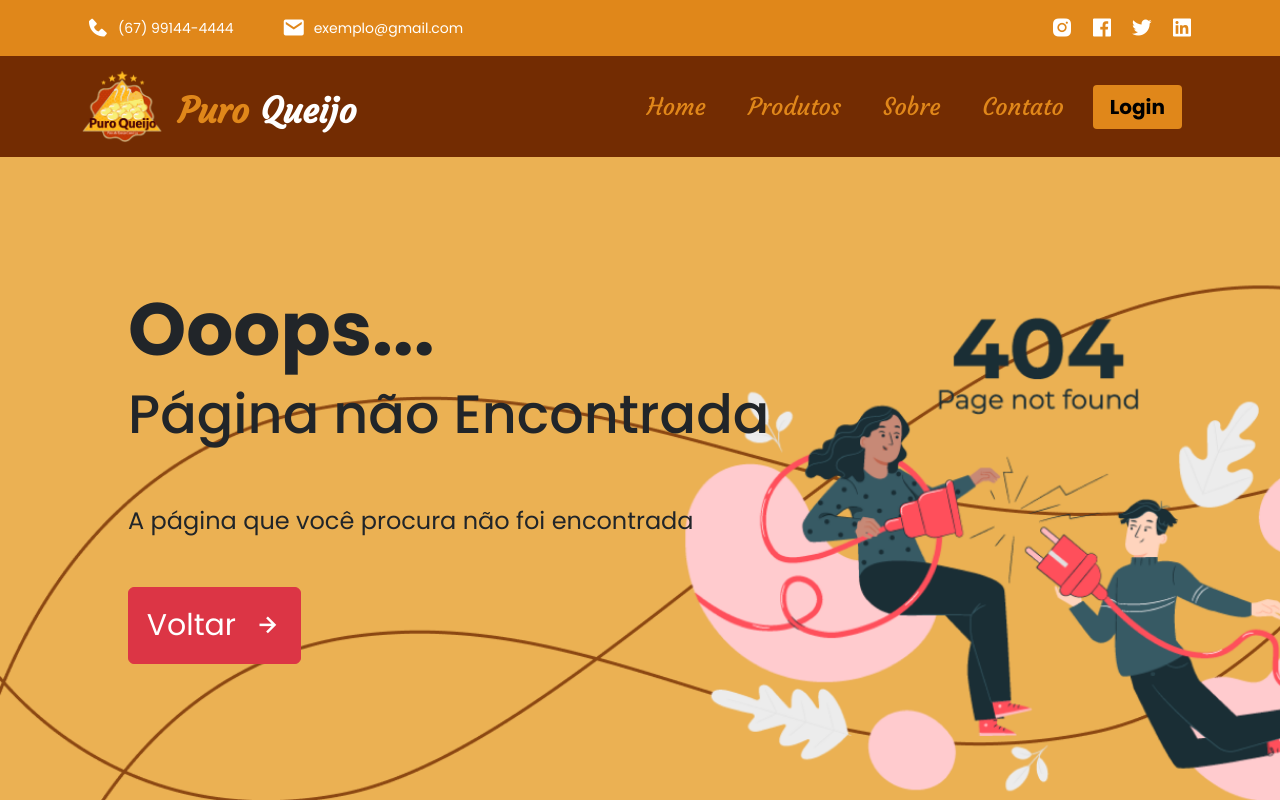
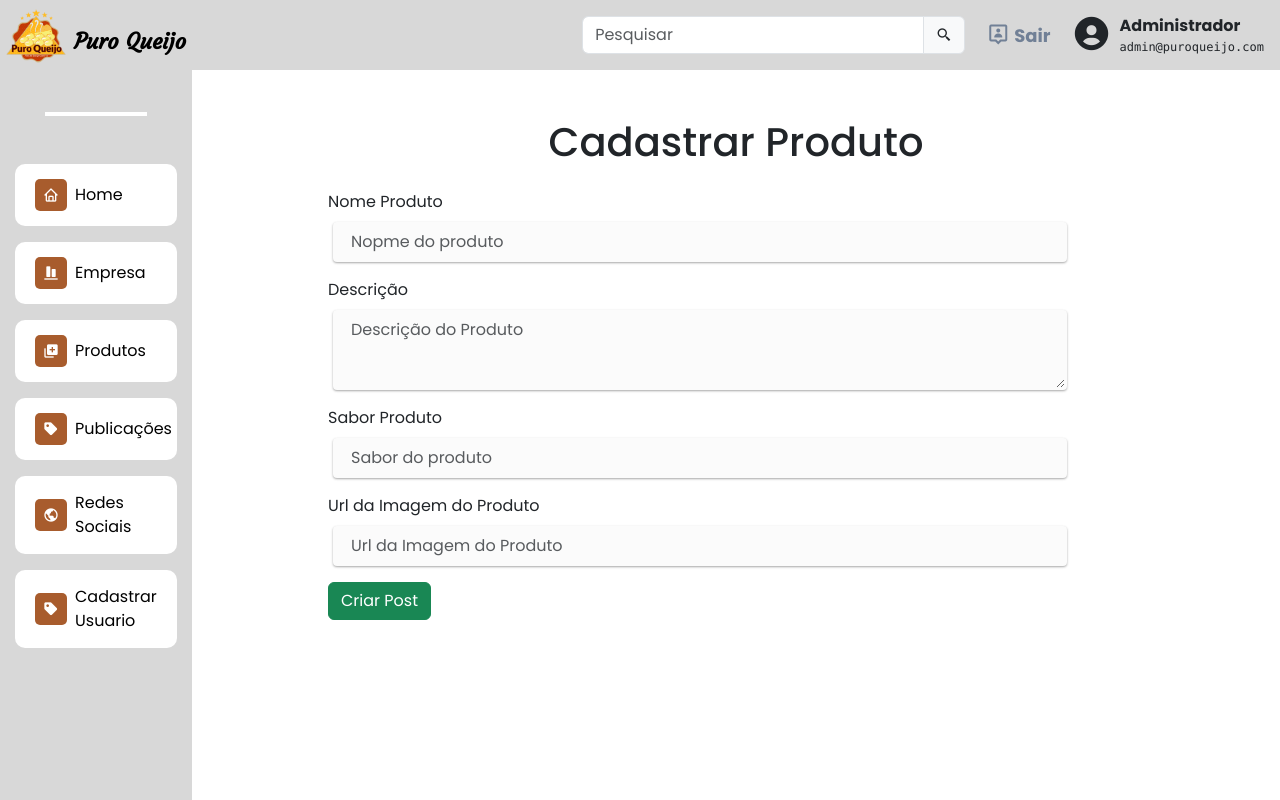
Before and after one commit to devPrates/PuroQueijo, a React (Vite) app: page /admin/cadastrar-Produto in a window 1280 px wide. Shown: the top 800 px of the page. Built offline with nearby package versions, Linux system fonts and the light colour scheme.

Commit message:
conect baci de dados

```diff
--- a/src/admin/Empresa/Empresa.jsx
+++ b/src/admin/Empresa/Empresa.jsx
@@ -11,6 +11,10 @@ function Empresa() {
     const [email, setEmail] = useState()
     const [telefone, setTelefone] = useState()
     const [cnpj, setCnpj] = useState()
+    const [missao, setMissao] = useState()
+    const [visao, setVisao] = useState()
+    const [valores, setValores] = useState()
+    const [sobre, setSobre] = useState()
 
     useEffect(() => {
         axios.get("https://x8ki-letl-twmt.n7.xano.io/api:qttFphyQ/empresa/1")
@@ -20,72 +24,116 @@ function Empresa() {
             .catch((err) => console.error(err))
     }, [])
 
-    const salvarDados = (e) => {
+    const salvarDados = async (e) => {
         e.preventDefault();
 
-        console.log(nome, celular);
+        let id = 1
+        const data = {id, nome, celular, email, telefone, cnpj, missao, visao, valores, sobre}
+        await axios.post("https://x8ki-letl-twmt.n7.xano.io/api:qttFphyQ/empresa/1", data)
+        navigate("/admin/Home")
     }
 
     return (
         <>
             <section className="w-75 mx-auto mt-5 d-flex flex-column gap-3">
                 <h1 className="text-center">Dados da Empresa</h1>
-                <article className="d-flex justify-content-between gap-5">
+                <article className="d-flex gap-5 empresa_container">
 
-                    <form onSubmit={(e) => salvarDados(e)}>
+                    <form onSubmit={(e) => salvarDados(e)} className="w-100 form-dados ">
                         <div className="mb-3">
-                            <label htmlFor="nome" className="form-label">Nome Fantasia</label>
+                            <label htmlFor="nome" className="form-label label_form">Nome Fantasia</label>
                             <input
                                 type="text"
                                 id="nome"
                                 placeholder={dadoSobre.nomeFantasia}
-                                className="form-control"
+                                className="form-control input_name"
                                 onChange={(e) => setNome(e.target.value)}
                             />
                         </div>
                         <div className="mb-3">
-                            <label htmlFor="celular" className="form-label">Celular</label>
+                            <label htmlFor="celular" className="form-label label_form">Celular</label>
                             <input
                                 type="text"
                                 id="celular"
-                                className="form-control"
+                                className="form-control input_name"
                                 placeholder={dadoSobre.celular}
                                 onChange={(e) => setCelular(e.target.value)}
                             />
                         </div>
                         <div className="mb-3">
-                            <label htmlFor="email" className="form-label">Email</label>
+                            <label htmlFor="email" className="form-label label_form">Email</label>
                             <input
                                 type="email"
                                 id="email"
-                                className="form-control"
+                                className="form-control input_name"
                                 placeholder={dadoSobre.email}
                                 onChange={(e) => setEmail(e.target.value)}
                             />
                         </div>
                         <div className="mb-3">
-                            <label htmlFor="telefone" className="form-label">Numero de Telefone</label>
+                            <label htmlFor="telefone" className="form-label label_form">Numero de Telefone</label>
                             <input
                                 type="text"
                                 id="telefone"
-                                className="form-control"
+                                className="form-control input_name"
                                 placeholder={dadoSobre.telefone}
                                 onChange={(e) => setTelefone(e.target.value)}
                             />
                         </div>
                         <div className="mb-3">
-                            <label htmlFor="cnpj" className="form-label">CNPJ</label>
+                            <label htmlFor="cnpj" className="form-label label_form">CNPJ</label>
                             <input
                                 type="text"
                                 id="cnpj"
-                                className="form-control"
+                                className="form-control input_name"
                                 placeholder={dadoSobre.cnpj}
                                 onChange={(e) => setCnpj(e.target.value)}
                             />
                         </div>
+                        <div className="mb-3">
+                            <label htmlFor="missao" className="form-label label_form">Missão</label>
+                            <textarea
+                                className="form-control input_name"
+                                id="missao"
+                                placeholder={dadoSobre.missao}
+                                onChange={(e) => setMissao(e.target.value)}
+                                rows="3">
+                            </textarea>
+                        </div>
+                        <div className="mb-3">
+                            <label htmlFor="visao" className="form-label label_form">Visão</label>
+                            <textarea
+                                className="form-control input_name"
+                                id="visao"
+                                placeholder={dadoSobre.visao}
+                                onChange={(e) => setVisao(e.target.value)}
+                                rows="3">
+                            </textarea>
+                        </div>
 
+                        <div className="mb-3">
+                            <label htmlFor="valores" className="form-label label_form">Valores</label>
+                            <textarea
+                                className="form-control input_name"
+                                id="valores"
+                                placeholder={dadoSobre.valores}
+                                onChange={(e) => setValores(e.target.value)}
+                                rows="3">
+                            </textarea>
+                        </div>
 
-                        <input type="submit" value="Criar Post" className="btn btn-success"/>
+                        <div class="mb-3">
+                            <label htmlFor="sobre" class="form-label label_form">Sobre</label>
+                            <textarea
+                                class="form-control input_name"
+                                id="sobre"
+                                placeholder={dadoSobre.sobre}
+                                onChange={(e) => setSobre(e.target.value)}
+                                rows="3">
+                            </textarea>
+                        </div>
+
+                        <input type="submit" value="Criar Post" className="btn btn-success" disabled/>
                     </form>
 
 
--- a/src/admin/Empresa/empresa.css
+++ b/src/admin/Empresa/empresa.css
@@ -0,0 +1,16 @@
+.empresa_container{
+    height: 70vh;
+}
+
+.form-dados {
+    overflow-y: auto;
+}
+
+.form-dados::-webkit-scrollbar{
+    width: 10px;
+}
+
+.form-dados::-webkit-scrollbar-thumb{
+    background-color: var(--Primary-color-500);
+    border-radius: 12px;
+}
--- a/src/admin/Home/home.css
+++ b/src/admin/Home/home.css
@@ -0,0 +1,23 @@
+.input_name{
+    width: 90%;
+    margin-left: 5px;
+    color: rgb(36, 35, 42);
+    font-size: 16px;
+    line-height: 20px;
+    border-radius: 4px;
+    padding: 8px 16px;
+    border: 2px solid transparent;
+    box-shadow: rgb(0 0 0 / 12%) 0px 1px 3px, rgb(0 0 0 / 24%) 0px 1px 2px;
+    background: rgb(251, 251, 251);
+}
+
+.input_select{
+    width: 100%;
+    color: rgb(36, 35, 42);
+    font-size: 16px;
+    line-height: 20px;
+    border-radius: 4px;
+    padding: 8px 16px;
+    border: 2px solid transparent;
+    box-shadow: rgb(0 0 0 / 12%) 0px 1px 3px, rgb(0 0 0 / 24%) 0px 1px 2px;
+}
--- a/src/admin/Navbar/Navbar.jsx
+++ b/src/admin/Navbar/Navbar.jsx
@@ -19,11 +19,11 @@ function Navbar() {
                     <Link className="btn barra__btn d-flex align-items-center gap-1" to="/">
                         <i className='bx bx-user-pin' ></i> Sair
                     </Link>
-                    <div className="d-flex h-100">
+                    <div className="d-flex h-100 gap-2">
                         <i className='bx bxs-user-circle fs-1' ></i>
-                        <div className="d-flex flex-column gap-1">
-                            <span>Username</span>
-                            <span>exemplo@gmail.com</span>
+                        <div className="user-text d-flex flex-column gap-0">
+                            <span>Administrador</span>
+                            <samp>admin@puroqueijo.com</samp>
                         </div>
                     </div>
                 </div>
--- a/src/admin/Navbar/navbar.css
+++ b/src/admin/Navbar/navbar.css
@@ -22,3 +22,12 @@
     color: #718096;
     font-size: 24px;
 }
+
+.user-text span {
+    font-size: 16px;
+    font-weight: 700;
+}
+
+.user-text samp {
+    font-size: 12px;
+}
--- a/src/admin/Produtos/Prod.jsx
+++ b/src/admin/Produtos/Prod.jsx
@@ -1,43 +1,55 @@
+import axios from "axios"
+import { useState, useEffect } from "react"
+import { Link, NavLink } from "react-router-dom"
+
 
 function Prod() {
+    const [dado, setDado] = useState([])
+    useEffect(() => {
+        axios.get("https://x8ki-letl-twmt.n7.xano.io/api:qttFphyQ/produto")
+            .then((res) => {
+                setDado(res.data)
+            })
+            .catch((err) => console.error(err))
+    }, [])
+
+
     return (
         <>
             <section className="w-75 mx-auto mt-5 d-flex flex-column gap-3">
-                <h1 className="text-center">Produtos</h1>
-                <article className="d-flex justify-content-between gap-5">
-                    <section className="w-50">
-                        <div className="input__dados mb-3">
-                            <label for="nomeDoProduto" className="form-label">Nome do Produto</label>
-                            <input type="email" className="form-control" id="nomeDoProduto" placeholder="Nome do Produto"></input>
-                        </div>
+                <div className="d-flex justify-content-between w-100">
+                    <h1 className="">Produtos</h1>
+                    <Link className="btn btn-info d-flex align-items-center" to="/admin/cadastrar-Produto">+ Cadastrar Produto</Link>
+                </div>
+                <article className="d-flex justify-content-between gap-5 mt-2">
+                    <table className="table ">
+                        <thead>
+                            <tr className="table-active">
+                                <th scope="col">#</th>
+                                <th scope="col">Nome</th>
+                                <th scope="col">Sabor</th>
+                                <th scope="col">Descrição</th>
+                                <th scope="col">Editar</th>
+                                <th scope="col">Excluir</th>
+                            </tr>
+                        </thead>
+                        {
+                            dado.map(item =>{
+                                return <tbody className="table-hover" key={item.id}>
+                                            <tr>
+                                                <th scope="row">{item.id}</th>
+                                                <td>{item.nomeProduto}</td>
+                                                <td>{item.sabor}</td>
+                                                <td>{item.descricao}</td>
+                                                <td><i className='bx bxs-edit ps-3 text-success'></i></td>
+                                                <td><i className='bx bxs-trash ps-3 text-danger'></i></td>
+                                            </tr>
+                                        </tbody>
+                            })
+                        }
+                    </table>
+                </article>
 
-                        <div className="input__dados mb-3">
-                            <label for="descricao" className="form-label">Descrição</label>
-                            <textarea class="form-control" placeholder="Descrição"></textarea>
-                        </div>
-
-                        <div className="input__dados mb-3">
-                            <label for="urlImagem" className="form-label">Url da Imagem</label>
-                            <input type="email" className="form-control" id="urlImagem" placeholder="Url da Imagem"></input>
-                        </div>
-                    </section>
-
-                    <section className="w-50">
-                        <div className="input__dados mb-3">
-                            <label for="complemento" className="form-label">Complemento</label>
-                            <input type="email" className="form-control" id="complemento" placeholder="Complemento"></input>
-                        </div>
-
-                        <div className="input__dados mb-3">
-                            <label for="complemento" className="form-label">Disponibilidade</label>
-                            <select class="form-select">
-                                <option value="1">Disponível</option>
-                                <option value="2">Indisponível</option>
-                            </select>
-                        </div>
-                    </section>
-                </article>
-                <button className="btn btn-info w-25 mx-auto">Enviar</button>
             </section>
         </>
     )
--- a/src/admin/Sidebar/Sidebar.jsx
+++ b/src/admin/Sidebar/Sidebar.jsx
@@ -22,10 +22,6 @@ function Sidebar() {
                         <i className='bx bxs-objects-vertical-bottom'></i>
                         <span>Empresa</span>
                     </NavLink>
-                    <NavLink className="sidebar__item d-flex gap-2 align-items-center" to="Redes" >
-                        <i className='bx bx-world'></i>
-                        <span>Redes Sociais</span>
-                    </NavLink>
                     <NavLink className="sidebar__item d-flex gap-2 align-items-center" to="Produtos" >
                         <i className='bx bxs-add-to-queue'></i>
                         <span>Produtos</span>
@@ -33,6 +29,15 @@ function Sidebar() {
                     <NavLink className="sidebar__item d-flex gap-2 align-items-center" to="Publicacoes" >
                         <i className='bx bxs-purchase-tag'></i>
                         <span>Publicações</span>
+                    </NavLink>
+                    <NavLink className="sidebar__item d-flex gap-2 align-items-center" to="Redes">
+                        <i className='bx bx-world'></i>
+                        <span>Redes Sociais</span>
+                    </NavLink>
+
+                    <NavLink className="sidebar__item d-flex gap-2 align-items-center" to="Publicacoes" >
+                        <i className='bx bxs-purchase-tag'></i>
+                        <span>Cadastrar Usuario</span>
                     </NavLink>
                 </article>
             </section>
--- /dev/null
+++ b/src/admin/cadastroProduto/cadastroProduto.css
@@ -0,0 +1,11 @@
+.cadastro_container{
+    height: 70vh;
+}
+
+.form-dados {
+    overflow-y: auto;
+}
+
+.form-dados::-webkit-scrollbar{
+    width: 10px;
+}
--- /dev/null
+++ b/src/admin/cadastroProduto/cadastroProduto.jsx
@@ -0,0 +1,77 @@
+import { Navigate, useNavigate } from "react-router-dom"
+import axios from "axios"
+import { useState, useEffect } from "react"
+
+
+function CadastroProduto (){
+    const navigate = useNavigate()
+    const [dadoSobre, setDadoSobre] = useState([])
+    const [nomeProduto,setNomeProduto] = useState()
+    const [descricao, setDescricao] = useState()
+    const [sabor, setSabor] = useState()
+    const [url, setUrl] = useState()
+
+    const criarproduto = async (e) => {
+        e.preventDefault();
+        console.log(nomeProduto +  descricao + sabor + url)
+        const data = {nomeProduto, descricao, sabor, url}
+        //await axios.post("https://x8ki-letl-twmt.n7.xano.io/api:qttFphyQ/produto", data)
+       // navigate("/admin/Home")
+    }
+
+    return (
+        <>
+            <section className="w-75 mx-auto mt-5 d-flex flex-column gap-3">
+                <h1 className="text-center">Cadastrar Produto</h1>
+            <article className="cadastro-container">
+                <form onSubmit={(e) => criarproduto(e)} className="w-100 form-dados">
+                        <div className="mb-3">
+                            <label htmlFor="nome" className="form-label label_form">Nome Produto</label>
+                            <input
+                                type="text"
+                                id="nome"
+                                placeholder="Nopme do produto"
+                                className="form-control input_name"
+                                onChange={(e) => setNomeProduto(e.target.value)}
+                            />
+                        </div>
+                        <div className="mb-3">
+                            <label htmlFor="descricao" className="form-label label_form">Descrição</label>
+                            <textarea
+                                className="form-control input_name"
+                                id="descricao"
+                                placeholder="Descrição do Produto"
+                                onChange={(e) => setDescricao(e.target.value)}
+                                rows="3">
+                            </textarea>
+                        </div>
+                        <div className="mb-3">
+                            <label htmlFor="sabor" className="form-label label_form">Sabor Produto</label>
+                            <input
+                                type="text"
+                                id="sabor"
+                                placeholder="Sabor do produto"
+                                className="form-control input_name"
+                                onChange={(e) => setSabor(e.target.value)}
+                            />
+                        </div>
+
+                        <div className="mb-3">
+                            <label htmlFor="url" className="form-label label_form">Url da Imagem do Produto</label>
+                            <input
+                                type="text"
+                                id="url"
+                                placeholder="Url da Imagem do Produto"
+                                className="form-control input_name"
+                                onChange={(e) => setUrl(e.target.value)}
+                            />
+                        </div>
+                </form>
+                <input type="submit" value="Criar Post" className="btn btn-success"/>
+            </article>
+            </section>
+        </>
+    )
+}
+
+export default CadastroProduto
--- a/src/main.jsx
+++ b/src/main.jsx
@@ -13,6 +13,7 @@ import Admin from './pages/Admin.jsx'
 import Prod from './admin/Produtos/Prod.jsx'
 import Publicacoes from './admin/Publicacoes/Publicacoes.jsx'
 import Redes from './admin/Redes/Redes'
+import CadastroProduto from './admin/cadastroProduto/cadastroProduto.jsx'
 
 
 
@@ -28,7 +29,8 @@ ReactDOM.createRoot(document.getElementById('root')).render(
               <Route path='Home' element={<Home />}/>
               <Route path='Empresa' element={<Empresa />} />
               <Route path='Redes' element={<Redes />} />
-              <Route path='Produtos' element={<Prod />} />
+              <Route path='Produtos' element={<Prod />}/>
+              <Route path='cadastrar-Produto' element={<CadastroProduto/>}/>
               <Route path='Publicacoes' element={<Publicacoes />} />
           </Route>
       </Routes>
```
